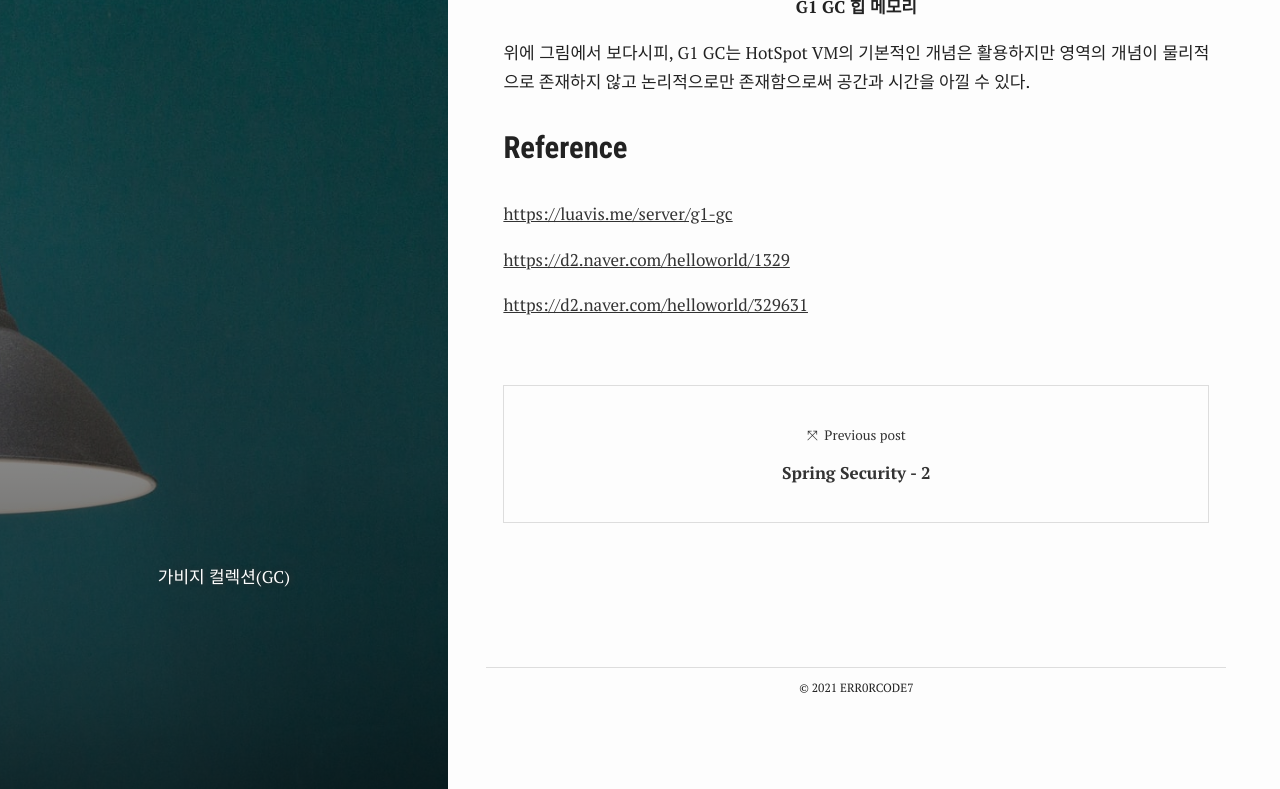
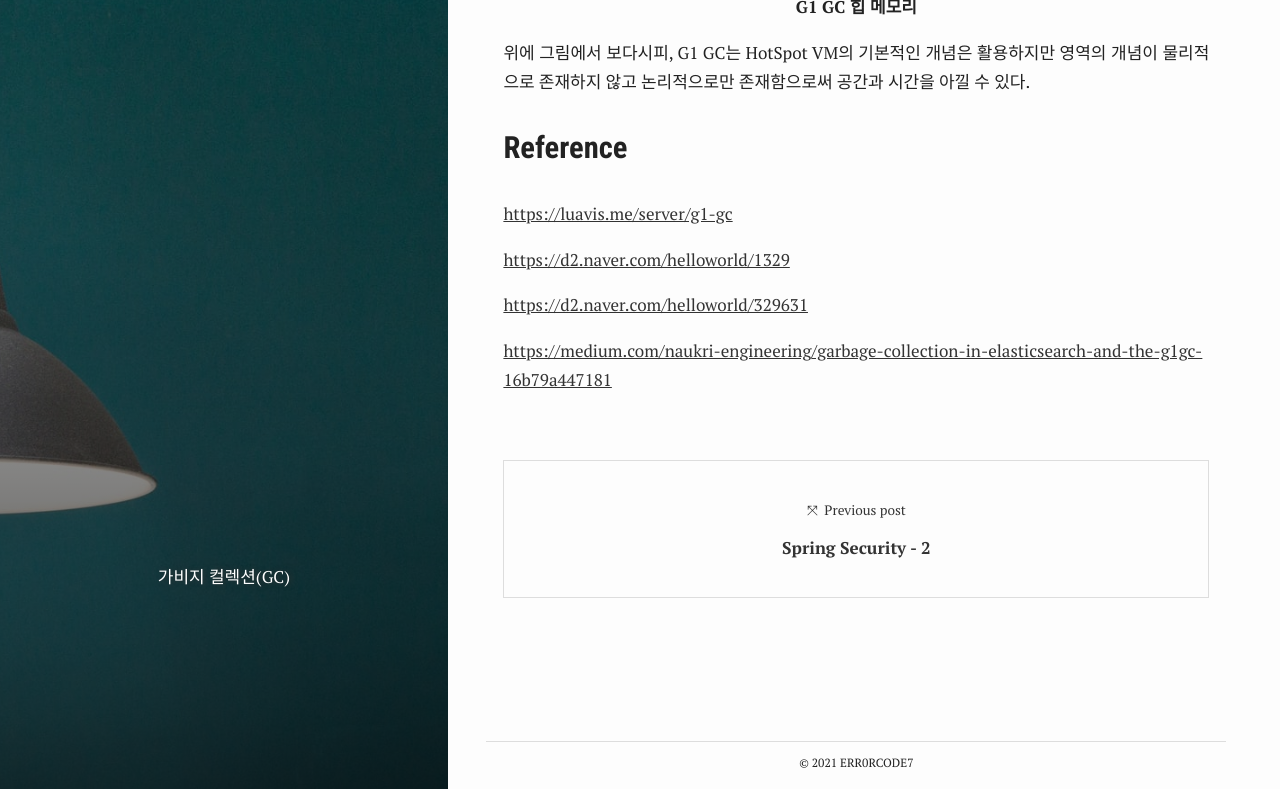
Before and after one commit to Err0rCode7/Err0rCode7.github.io, a Jekyll site: the page built from _posts/Java/2021-05-12-가비지컬렉션.md, in a window 1280 px wide and 900 px high, scrolled down 8058 px, cut to the strip 111-900 px from the top of the window. Built offline with Jekyll 4.4.1, drawn with Linux system fonts in a browser that asks for light colours; comment, search, counter and statistics services are not loaded; some of the changed lines change nothing that is shown.

Commit message:
# Add reference

```diff
--- a/_posts/Java/2021-05-12-가비지컬렉션.md
+++ b/_posts/Java/2021-05-12-가비지컬렉션.md
@@ -211,3 +211,5 @@ G1 GC에서는 `region`이라는 개념을 도입했다. 큰 자바 Heap 공간
 [https://d2.naver.com/helloworld/1329](https://d2.naver.com/helloworld/1329)
 
 [https://d2.naver.com/helloworld/329631](https://d2.naver.com/helloworld/329631)
+
+[https://medium.com/naukri-engineering/garbage-collection-in-elasticsearch-and-the-g1gc-16b79a447181](https://medium.com/naukri-engineering/garbage-collection-in-elasticsearch-and-the-g1gc-16b79a447181)
```
